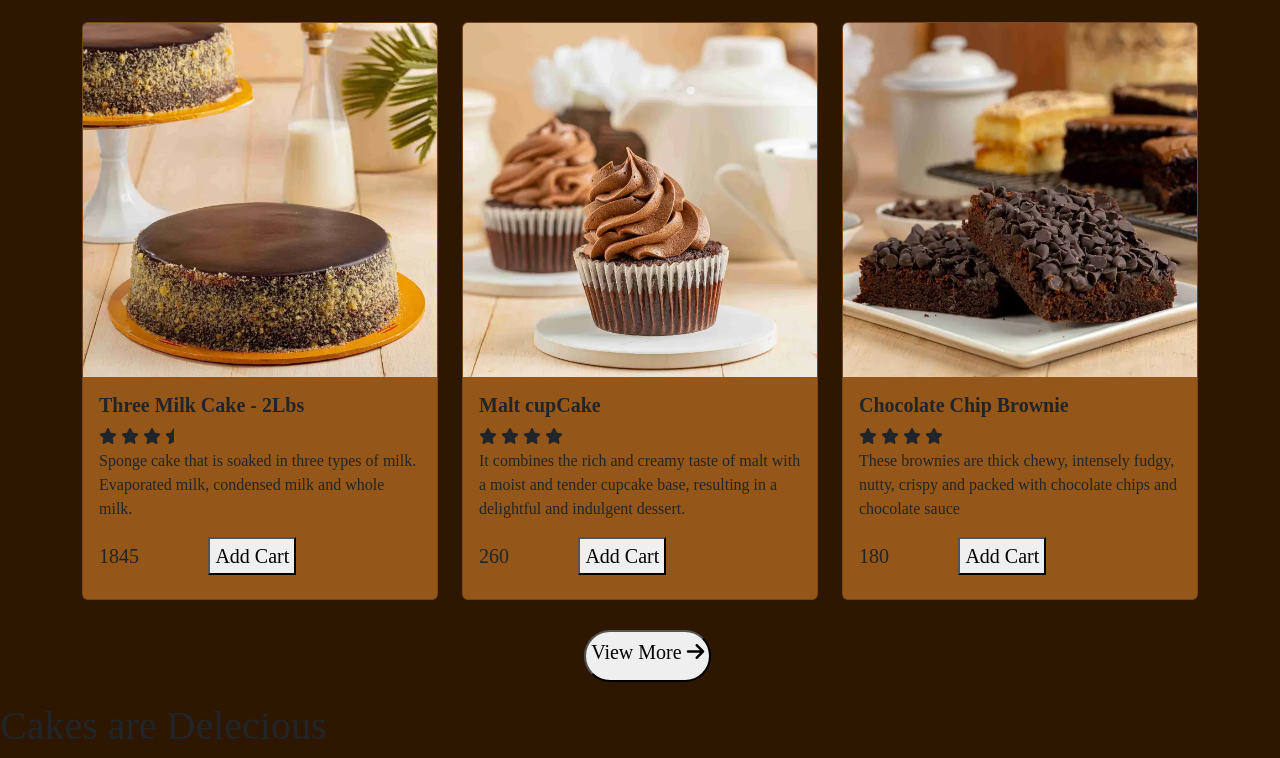
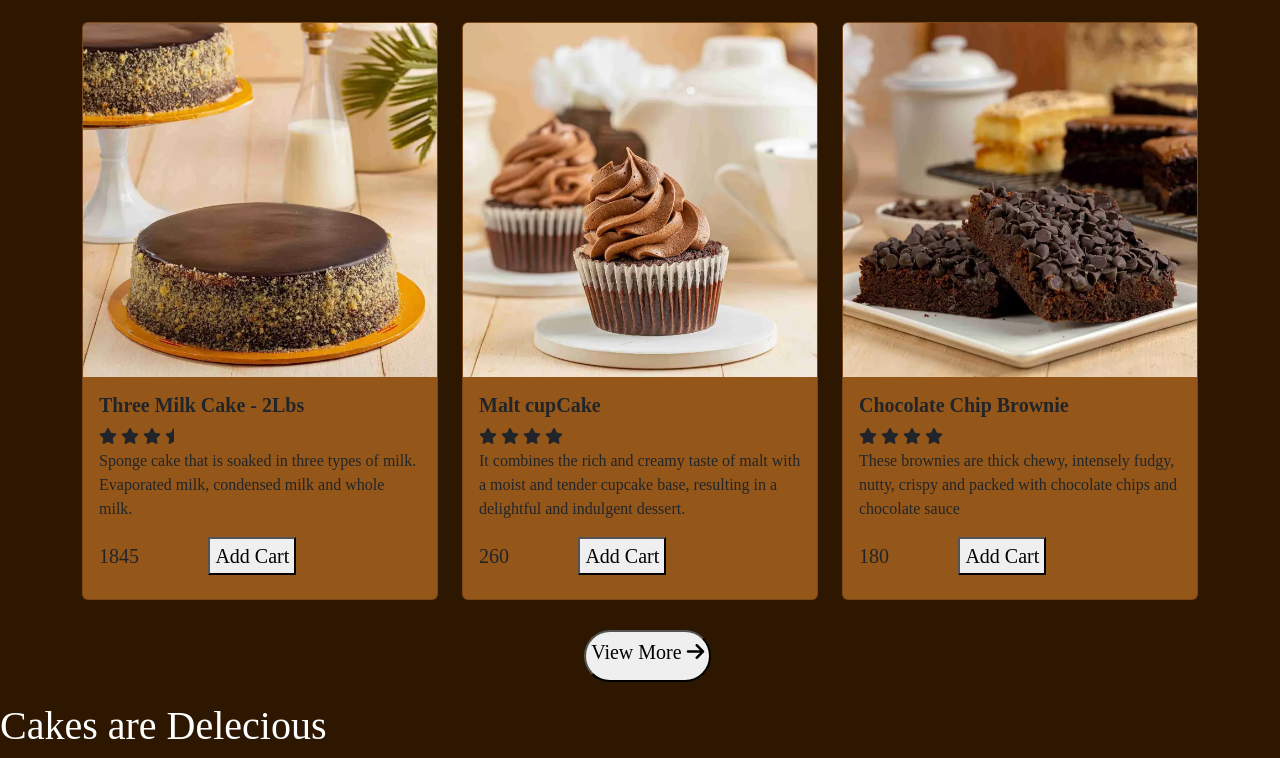
Before and after one commit to SaleenaAhuja20/Ahuja-s-Bakery, a plain HTML site: page index.html in a window 1280 px wide. Shown: the part 2952-3710 px from the top of the page. Drawn offline with nearby package versions, Linux system fonts and the light colour scheme; a web font is replaced by a local one.

Commit message:
changings

```diff
--- a/index.html
+++ b/index.html
@@ -223,7 +223,7 @@
    <!-- product cards end -->
 
    <!--heloo-->
-   <h1>Cakes are Delecious</h1>
+   <h1 class="Hi">Cakes are Delecious</h1>
 
 </body>
 
--- a/style.css
+++ b/style.css
@@ -192,3 +192,6 @@
 .viewMore:hover{
 transform: scale(1.1);
 }
+.Hi{
+    color: white;
+}
```
